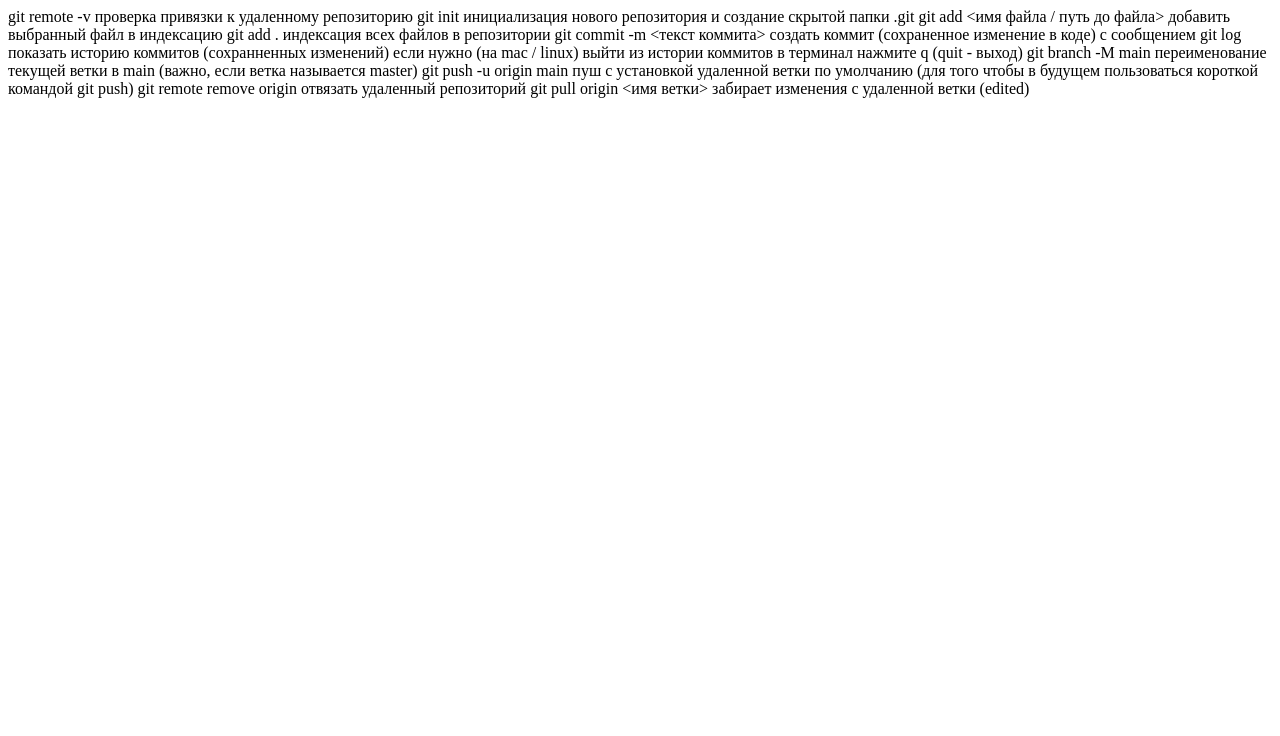
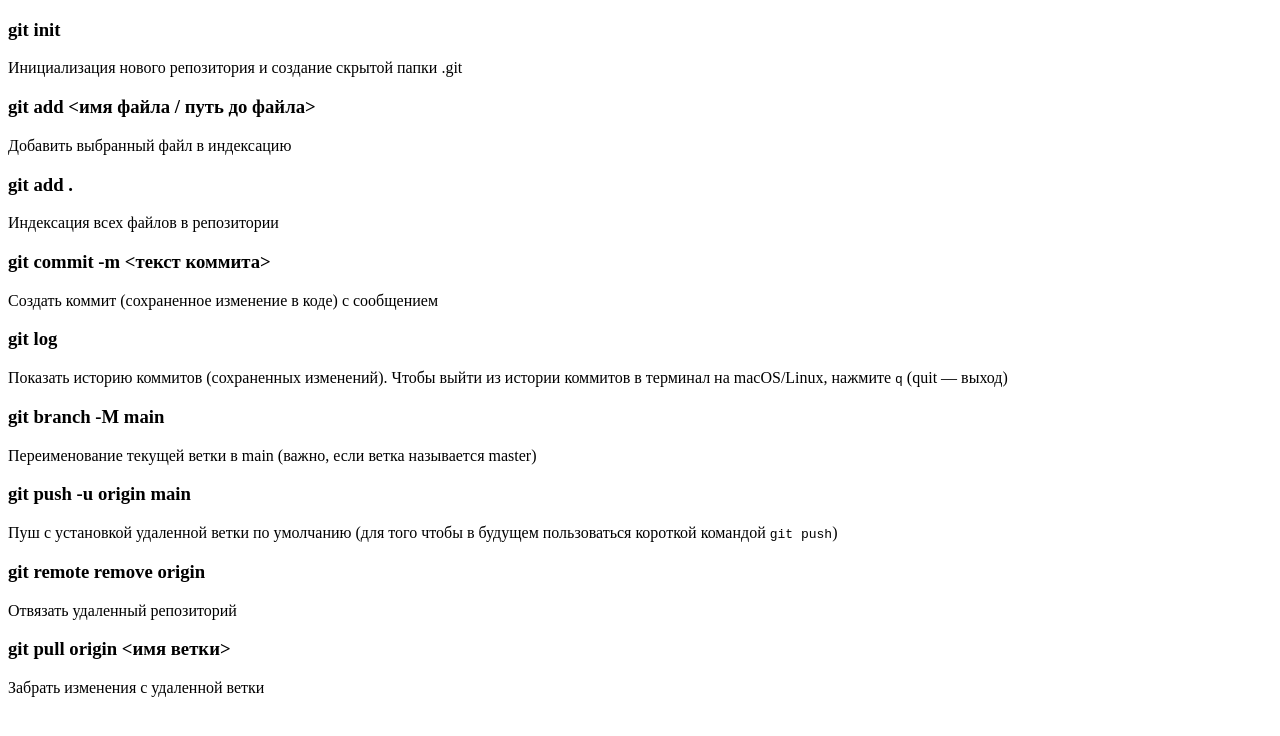
Before and after one commit to LutsDM/gitPractice, a plain HTML site: page index.html in a window 1280 px wide. Drawn offline with Linux system fonts and the light colour scheme.

Commit message:
add text

```diff
--- a/index.html
+++ b/index.html
@@ -6,25 +6,32 @@
     <title>Document</title>
 </head>
 <body>
-    git remote -v
-    проверка привязки к удаленному репозиторию
-    git init
-    инициализация нового репозитория и создание скрытой папки .git
-    git add <имя файла / путь до файла>
-    добавить выбранный файл в индексацию
-    git add .
-    индексация всех файлов в репозитории
-    git commit -m <текст коммита>
-    создать коммит (сохраненное изменение в коде) с сообщением
-    git log
-    показать историю коммитов (сохранненных изменений) если нужно (на mac / linux) выйти из истории коммитов в терминал нажмите q (quit - выход)
-    git branch -M main
-    переименование текущей ветки в main (важно, если ветка называется master)
-    git push -u origin main
-    пуш с установкой удаленной ветки по умолчанию (для того чтобы в будущем пользоваться короткой командой git push)
-    git remote remove origin
-    отвязать удаленный репозиторий
-    git pull origin <имя ветки>
-    забирает изменения с удаленной ветки (edited)
+    <h3>git init</h3>
+    <p>Инициализация нового репозитория и создание скрытой папки .git</p>
+
+    <h3>git add <имя файла / путь до файла></h3>
+    <p>Добавить выбранный файл в индексацию</p>
+
+    <h3>git add .</h3>
+    <p>Индексация всех файлов в репозитории</p>
+
+    <h3>git commit -m &lt;текст коммита&gt;</h3>
+    <p>Создать коммит (сохраненное изменение в коде) с сообщением</p>
+
+    <h3>git log</h3>
+    <p>Показать историю коммитов (сохраненных изменений). Чтобы выйти из истории коммитов в терминал на macOS/Linux, нажмите <code>q</code> (quit — выход)</p>
+
+    <h3>git branch -M main</h3>
+    <p>Переименование текущей ветки в main (важно, если ветка называется master)</p>
+
+    <h3>git push -u origin main</h3>
+    <p>Пуш с установкой удаленной ветки по умолчанию (для того чтобы в будущем пользоваться короткой командой <code>git push</code>)</p>
+
+    <h3>git remote remove origin</h3>
+    <p>Отвязать удаленный репозиторий</p>
+
+    <h3>git pull origin &lt;имя ветки&gt;</h3>
+    <p>Забрать изменения с удаленной ветки</p>
+
 </body>
 </html>
```
